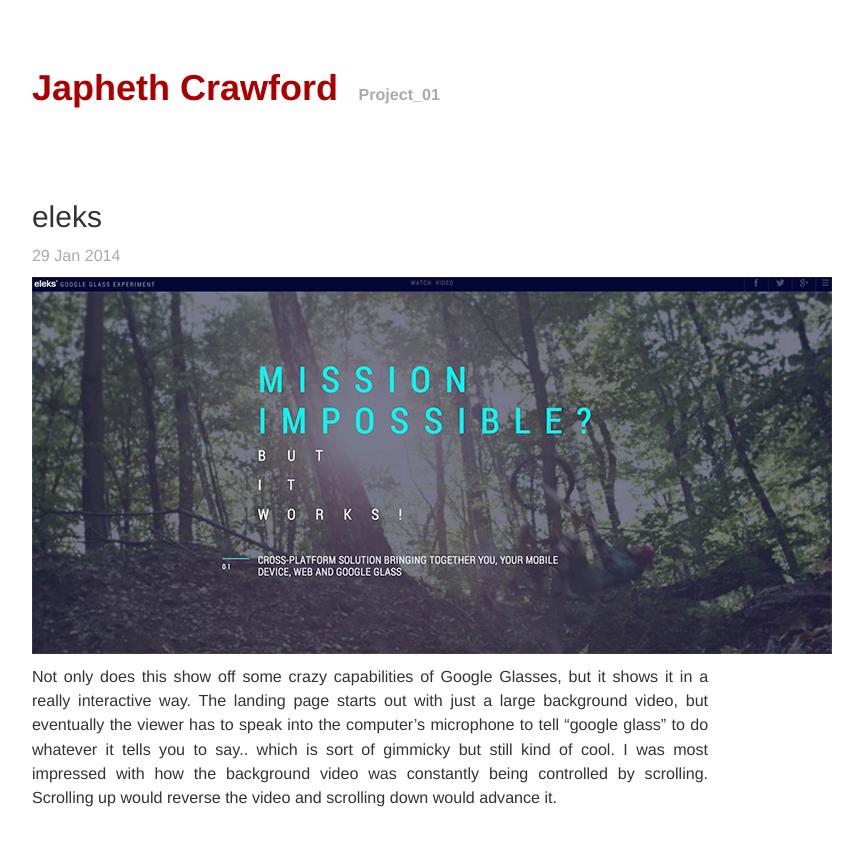
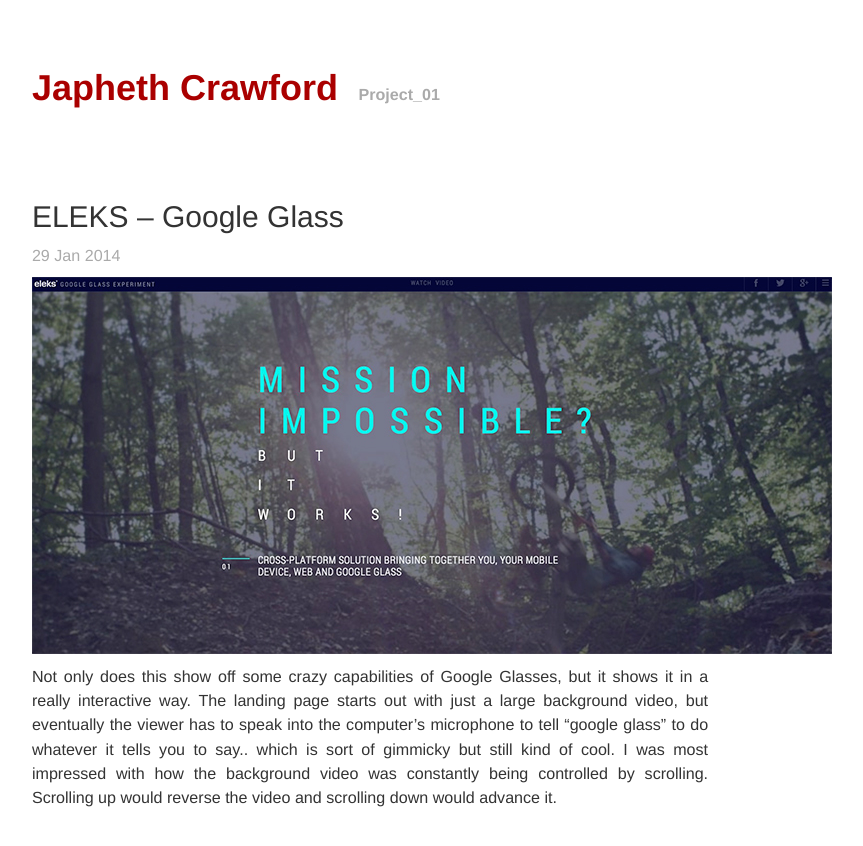
Before and after one commit to japhethcrawford/classblog, a Jekyll site: the page built from _posts/2014-01-29-eleks-google-glass.markdown, in a window 1280 px wide. Shown: the top 846 px of the page, without its empty margins (270-1133 px from the left). Built offline with Jekyll 4.4.1, drawn with Linux system fonts in a browser that asks for light colours; Markdown is read by kramdown in place of the engine named in the settings.

Commit message:
Update blog post

```diff
--- a/_layouts/post.html
+++ b/_layouts/post.html
@@ -1,6 +1,6 @@
 ---
 layout: post
-title: Japheth Crawford - Blog
+title: Japheth Crawford – Posts
 ---
 <html>
     <head>
--- a/_posts/2014-02-18-this-is-the-first-post.markdown
+++ b/_posts/2014-01-29-eleks-google-glass.markdown
@@ -1,6 +1,6 @@
 ---
 layout: post
-title:  "eleks"
+title:  "ELEKS – Google Glass"
 date:   2014-01-29
 categories: posts
 tags: [Favorite Things on the Web]
```
Also changed, not shown: 3 other files.
